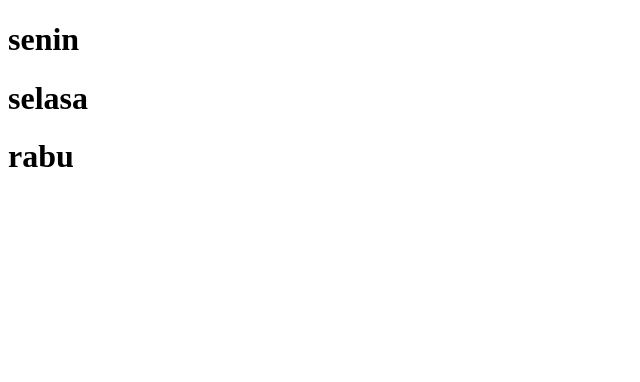
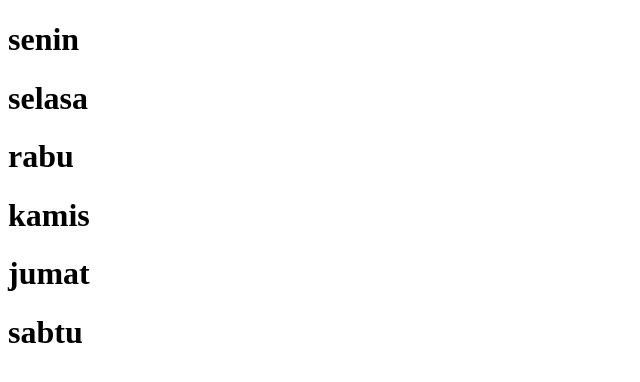
Before and after one commit to aryapradi/senin, a plain HTML site: page index.html in a window 1280 px wide. Shown: the whole page, without its empty margins (0-640 px from the left). Drawn offline with Linux system fonts and the light colour scheme.

Commit message:
nambah h1

```diff
--- a/index.html
+++ b/index.html
@@ -10,6 +10,9 @@
     <h1>senin</h1>
     <h1>selasa</h1>
     <h1>rabu</h1>
+    <h1>kamis</h1>
+    <h1>jumat</h1>
+    <h1>sabtu</h1>
 
 </body>
 </html>
```
